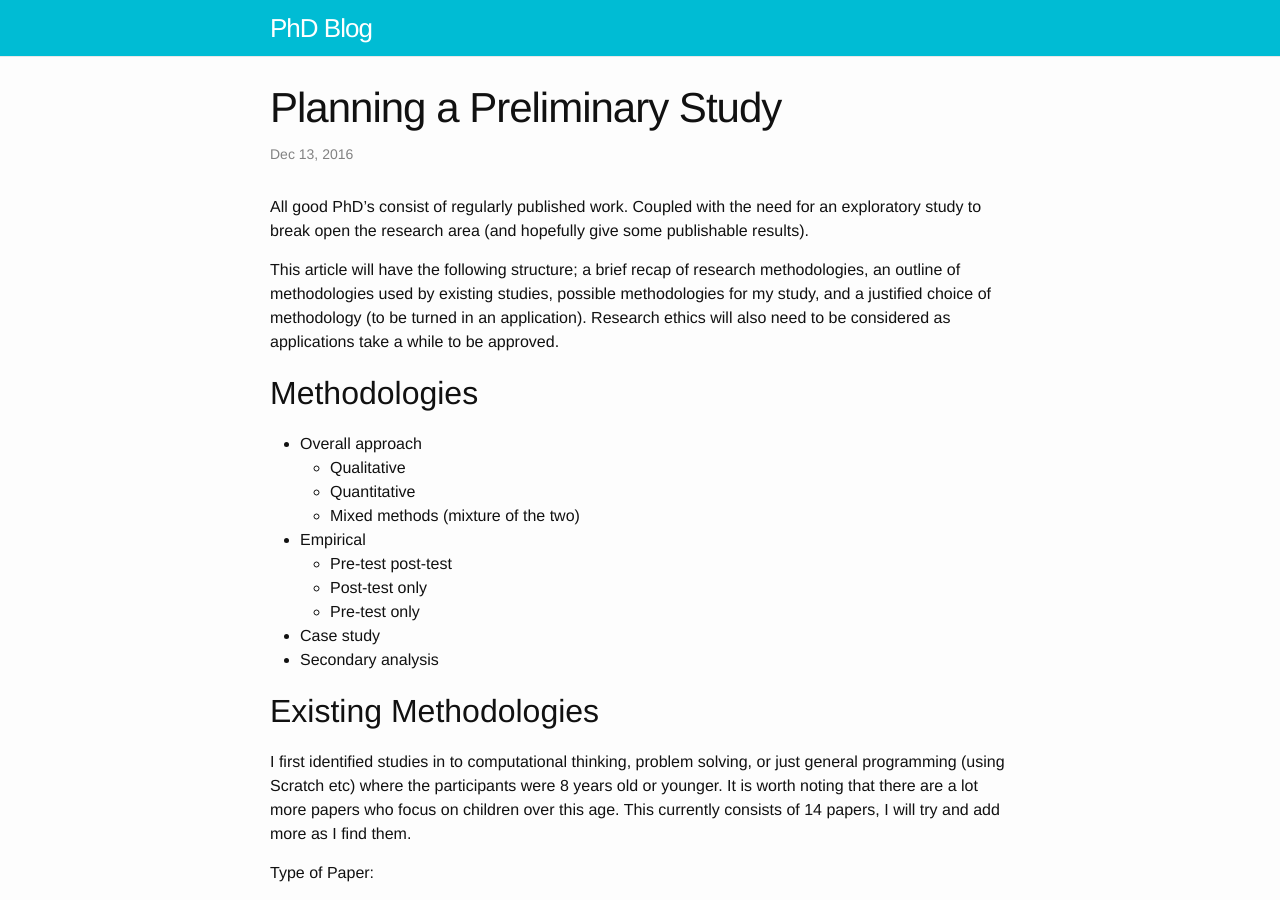
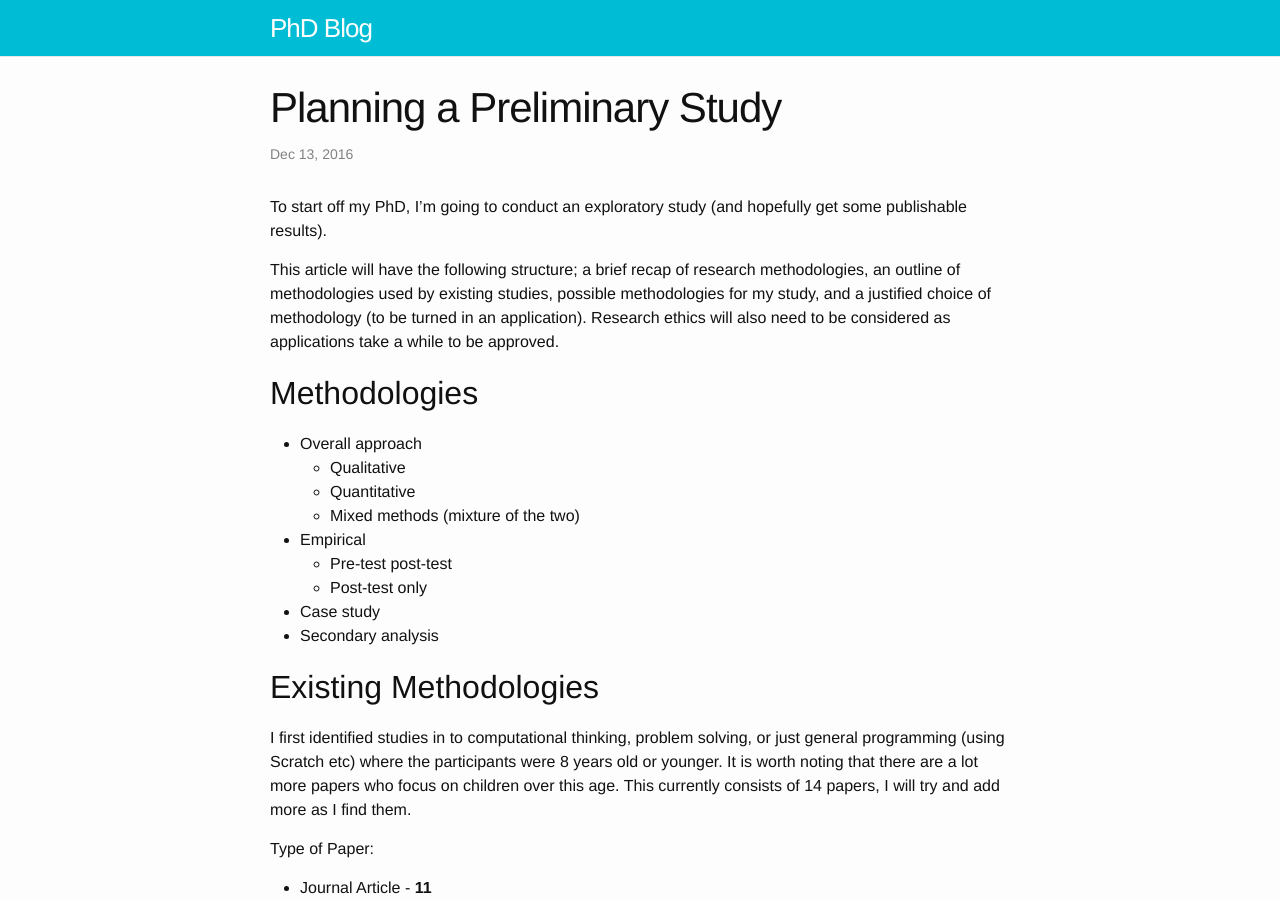
Before and after one commit to simonrose121/phd, a Jekyll site: the page built from _posts/2016-12-13-preliminary-study.md, in a window 1280 px wide and 900 px high. Built offline with Jekyll 4.4.1, drawn with Linux system fonts in a browser that asks for light colours.

Commit message:
Remove pre-test only design

```diff
--- a/_posts/2016-12-13-preliminary-study.md
+++ b/_posts/2016-12-13-preliminary-study.md
@@ -5,7 +5,7 @@
 categories: planning
 ---
 
-All good PhD's consist of regularly published work. Coupled with the need for an exploratory study to break open the research area (and hopefully give some publishable results).
+To start off my PhD, I'm going to conduct an exploratory study (and hopefully get some publishable results).
 
 This article will have the following structure; a brief recap of research methodologies, an outline of methodologies used by existing studies, possible methodologies for my study, and a justified choice of methodology (to be turned in an application). Research ethics will also need to be considered as applications take a while to be approved.
 
@@ -17,7 +17,6 @@
 - Empirical
 	- Pre-test post-test
 	- Post-test only
-	- Pre-test only
 - Case study
 - Secondary analysis
 
```
